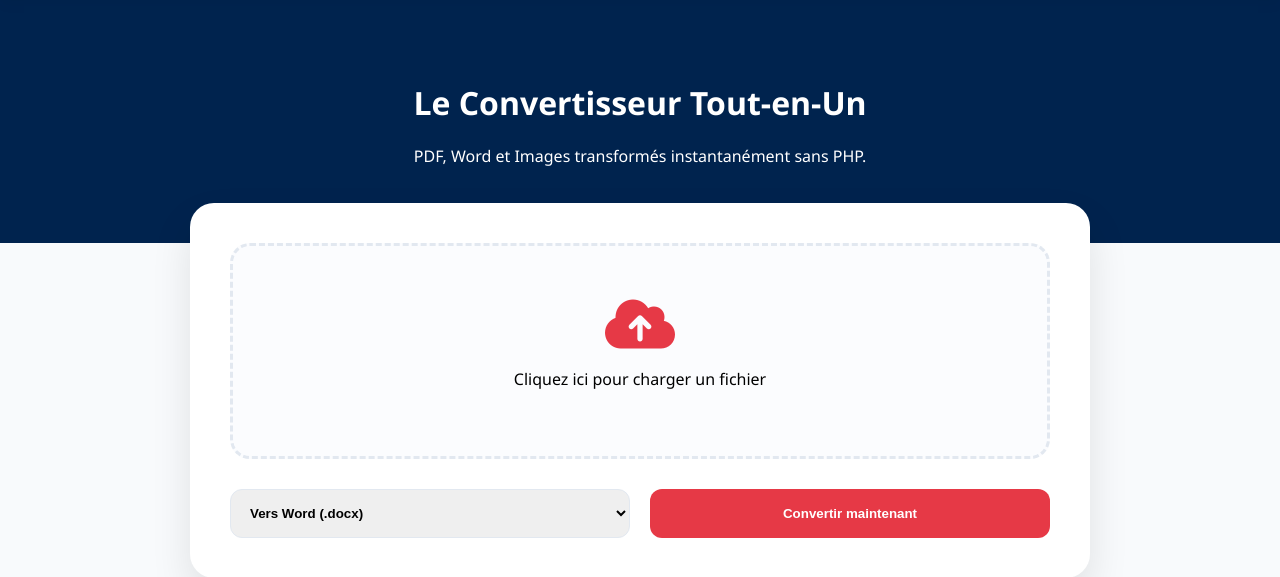
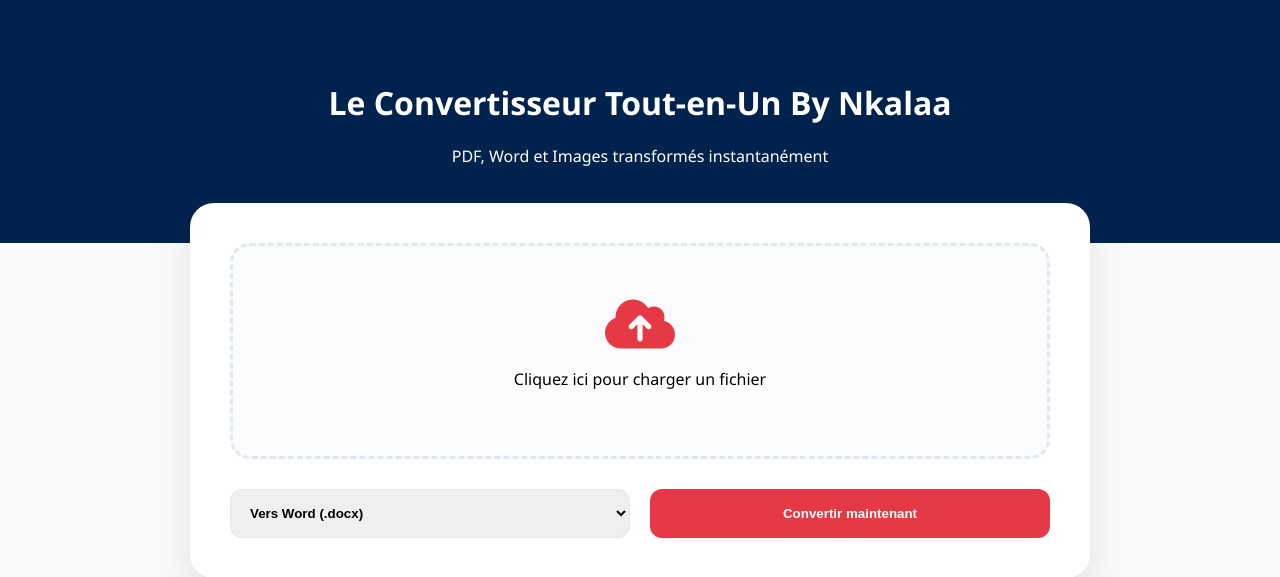
Before and after one commit to Reygreekk/nkonvert, a Flask app: page / in a window 1280 px wide. Shown: the part 59-636 px from the top of the page. Run offline with Flask 3, Linux system fonts and the light colour scheme.

Commit message:
index.html

```diff
--- a/templates/index.html
+++ b/templates/index.html
@@ -39,8 +39,8 @@
 </nav>
 
 <div class="hero">
-    <h1>Le Convertisseur Tout-en-Un</h1>
-    <p>PDF, Word et Images transformés instantanément sans PHP.</p>
+    <h1>Le Convertisseur Tout-en-Un By Nkalaa</h1>
+    <p>PDF, Word et Images transformés instantanément </p>
 </div>
 
 <div class="container">
@@ -62,10 +62,7 @@
                     <optgroup label="Images">
                         <option value="jpg">Vers Image (.jpg)</option>
                     </optgroup>
-					<optgroup label="Présentations">
-        <option value="pptx">Vers PowerPoint (.pptx)</option>
-        <option value="pdf">Vers PDF (.pdf)</option>
-    </optgroup>
+
                 </select>
                 <button type="submit" class="btn-submit" id="submitBtn">Convertir maintenant</button>
             </div>
```
